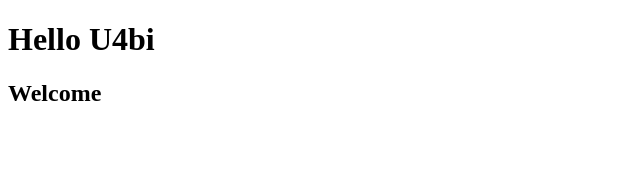
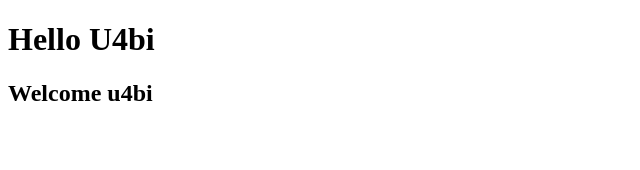
Before and after one commit to u4bi-store/react_workspace, a React app in the folder react-basic/: page / in a window 1280 px wide. Shown: the top 170 px of the page, without its empty margins (0-640 px from the left). Built offline with nearby package versions, Linux system fonts and the light colour scheme.

Commit message:
jsx안에서 js 표현 사용 방법

```diff
--- a/react-basic/src/components/App.js
+++ b/react-basic/src/components/App.js
@@ -4,6 +4,12 @@ class App extends React.Component { // class 개념 역시 ES6 에 새로 도입
                                     // 모든 Component는 React.Component 를 상속
 
     render(){ // render() 메소드에서는 컴포넌트에 렌더링 될 데이타를 정의
+        let text = "u4bi"; // let키워드는 var 과 비슷하지만 var 변수의 scope는 기본적으로 함수 단위인데
+                           // let은 블럭 범위 내에서 변수를 선언함
+
+                           // 따라서 가끔 발생하는 javascript 의 Scope관련 문제를 해결 할 수 있음
+
+                           // let을 사용하는것이 필수는 아니지만, ES6 에선 평상시 let 을 쓰고 var은 필요한 상황에서만 사용
 
         return ( // 이 부분이 JSX의 가장 중요한 부분입니다.
                  // 자바스크립트에서 html 태그를 반환
@@ -12,13 +18,17 @@ class App extends React.Component { // class 개념 역시 ES6 에 새로 도입
                  // ” ” 로 감싸지 않는 점 주의
                 <div>
                     <h1> Hello U4bi </h1>
-                    <h2> Welcome </h2>
+                    <h2> Welcome {text} </h2>
                 </div>
                 // 여러 Element 를 렌더링 해야 할 때,
                 // 그 element들을 필수적으로 container element 안에
                 // 포함시켜줘야 함
 
                 // 즉  div element 를 wrapper 로 사용하면 됨
+
+                // JSX 안에서, JavaScript 표현을 사용하는 방법은
+                // 매우 간단
+                // 그냥 { } 로 wrapping 하면 됨
         );
 
         // 이전에는 개발자들이 .jsx 확장자를 사용하였지만
```
